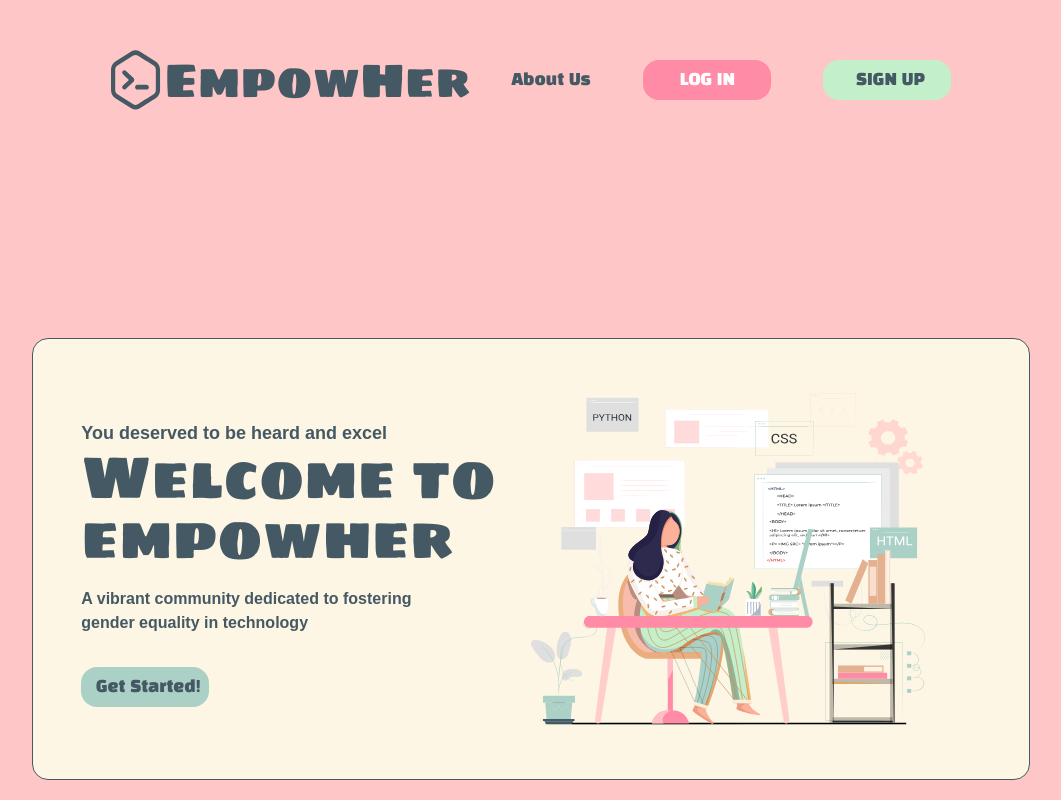
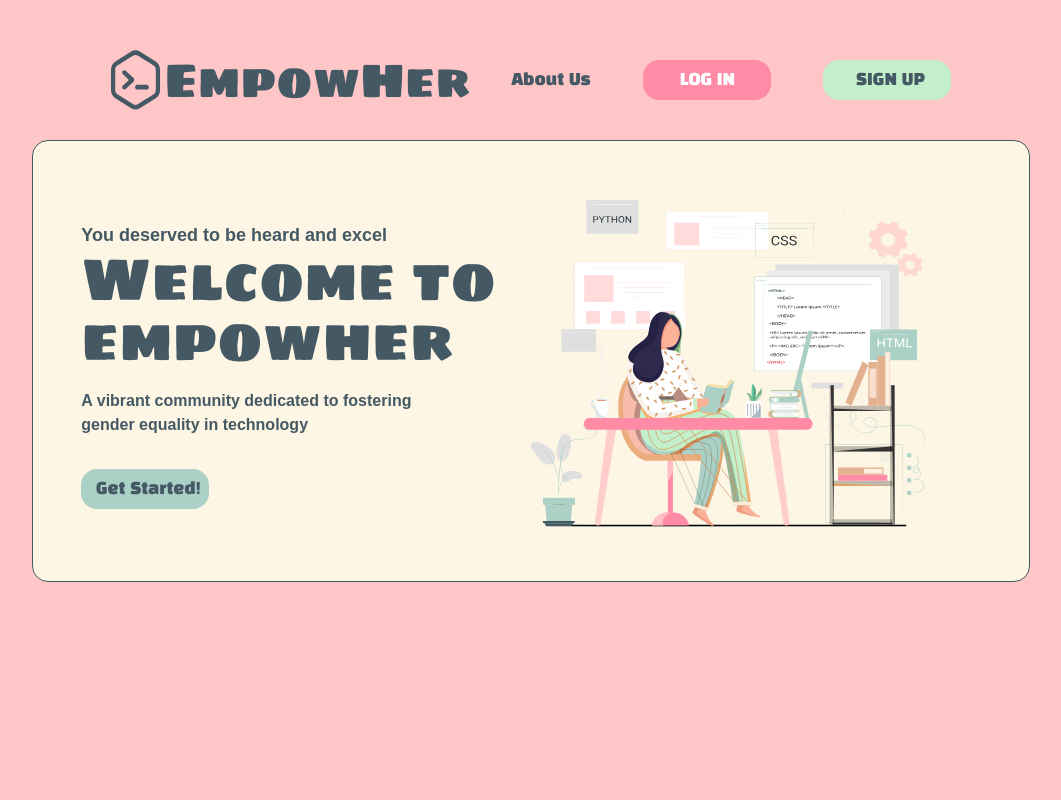
Before and after one commit to YuluDuan/nwHacks2024-EmpowHer, a Next.js app: page / in a window 1280 px wide. Shown: the whole page, without its empty margins (109-1170 px from the left). Built offline with nearby package versions, Linux system fonts and the light colour scheme; a web font is replaced by a local one.

Commit message:
Final page1.1

```diff
--- a/src/app/page.tsx
+++ b/src/app/page.tsx
@@ -8,8 +8,8 @@ import {sigmar_one} from "@/app/font";
 
 export default function Home() {
   return (
-      <main className="flex min-h-screen bg-pink flex-col items-center justify-between px-24 pt-10">
-        <div className="flex justify-between py-6 px-10 h-20 bg-pink items-center">
+      <main className="flex min-h-screen bg-pink flex-col items-center px-24 pt-10">
+        <div className="flex py-6 px-10 h-20 bg-pink items-center">
           <div className="flex gap-1 items-center left-0">
             <Image
                 src="/assets/icon.svg"
```
